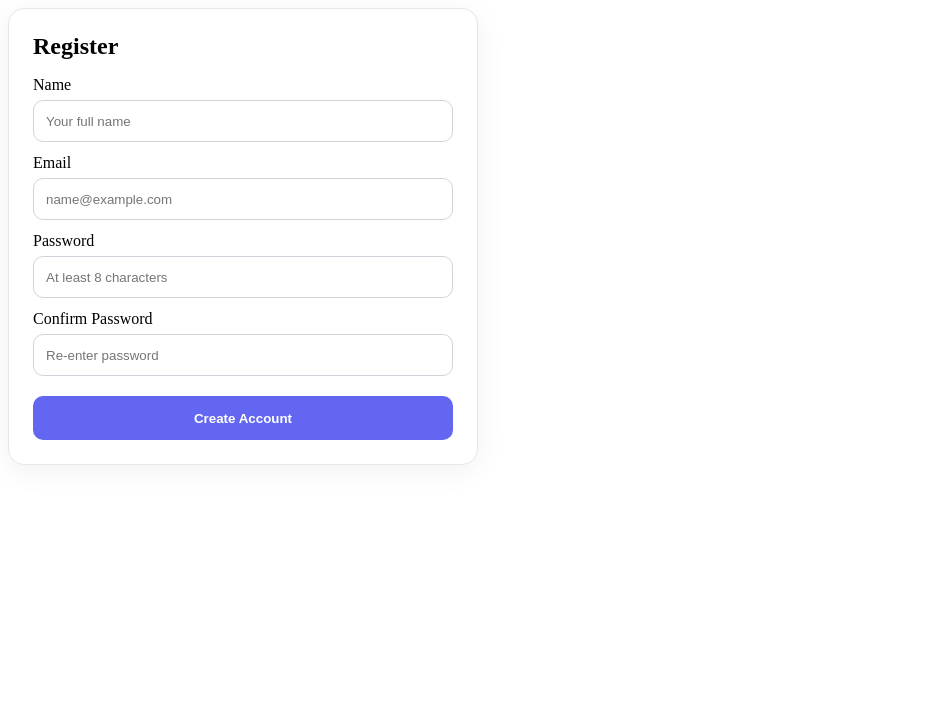
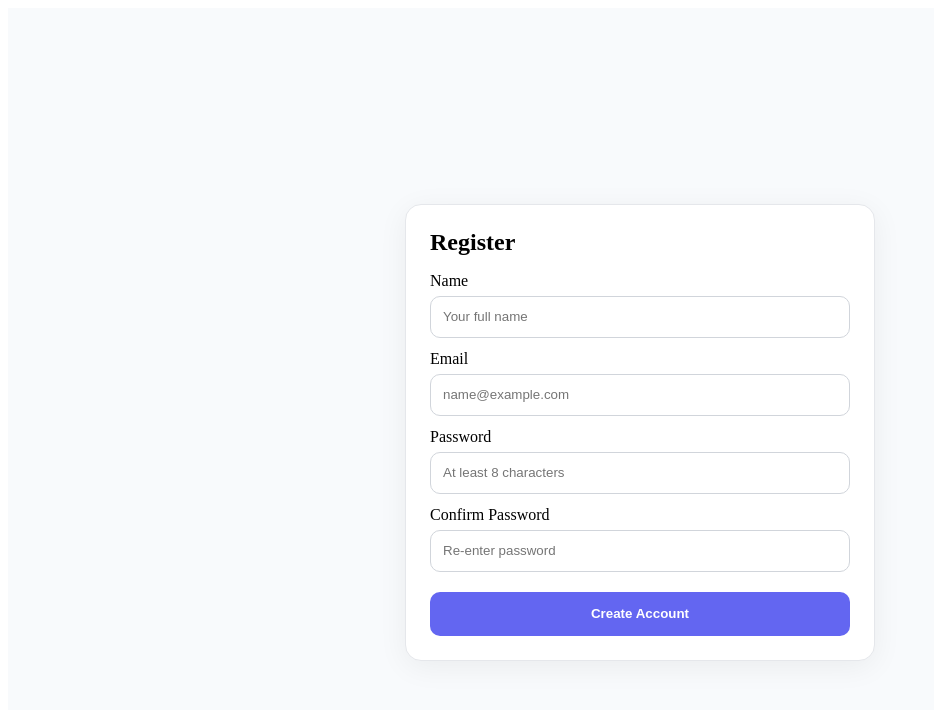
Before and after one commit to qwan0149-Rex/34430695_Qixiang_Wang_FIT5032_Assignment1, a Vue app: page / in a window 1280 px wide. Shown: the top 710 px of the page, without its empty margins (0-934 px from the left). Built offline with nearby package versions, Linux system fonts and the light colour scheme.

Commit message:
Add layout styles to the registration interface

```diff
--- a/src/App.vue
+++ b/src/App.vue
@@ -4,7 +4,18 @@ import RegisterForm from './components/RegisterForm.vue'
 </script>
 
 <template>
-  <RegisterForm />
+  <main class="app-shell">
+    <RegisterForm />
+  </main>
 </template>
 
-<style scoped></style>
+<style scoped>
+.app-shell {
+  min-height: 100vh;
+  display: flex;
+  align-items: center;
+  justify-content: center;
+  padding: 24px;
+  background: #f8fafc;
+}
+</style>
```
